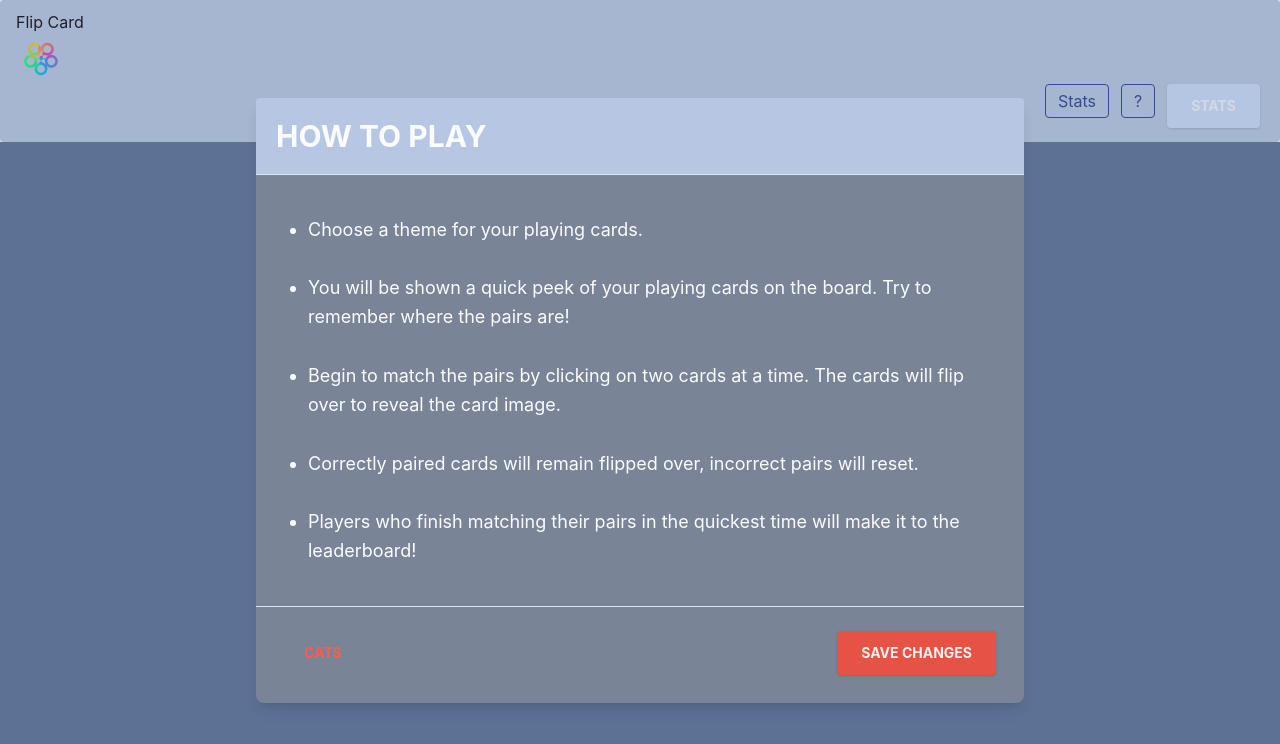
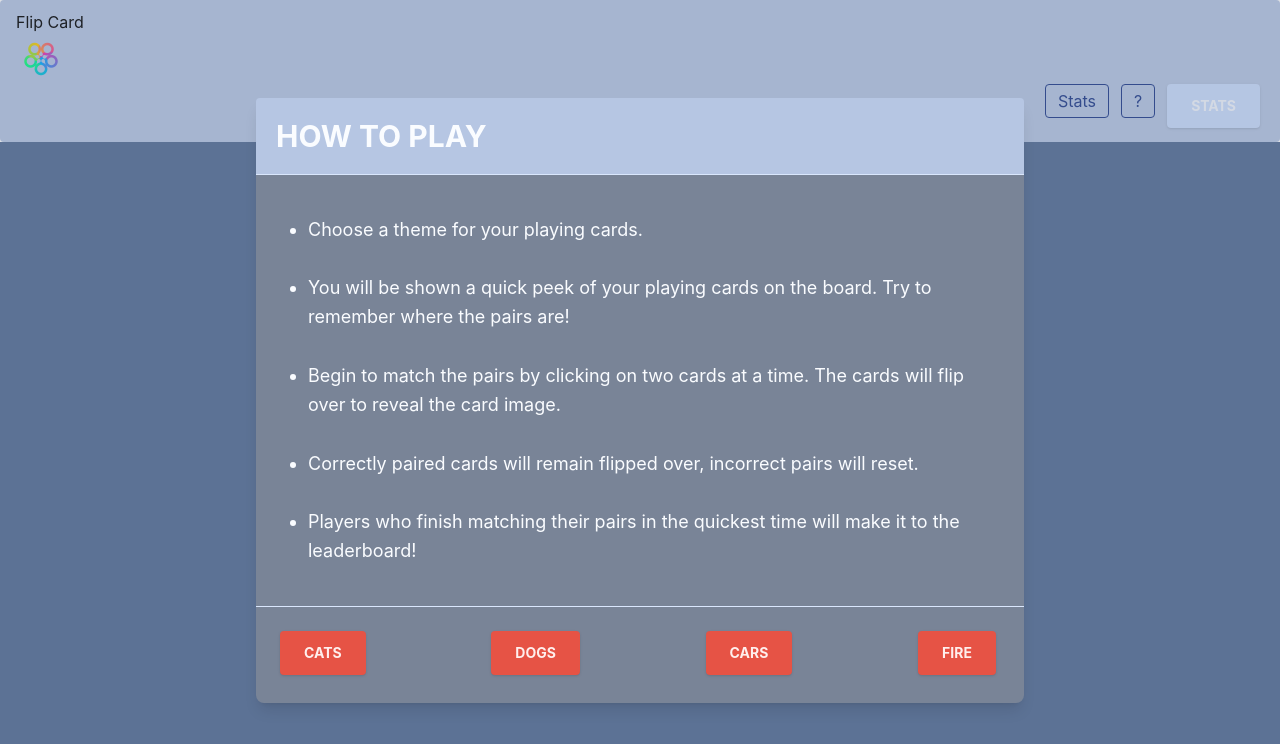
Before and after one commit to Joanne1980/FlipCard, a React (Create React App) app: page / in a window 1280 px wide. Shown: the top 744 px of the page. Built offline with nearby package versions, Linux system fonts and the light colour scheme.

Commit message:
Theme buttons added

```diff
--- a/src/components/Instructions.jsx
+++ b/src/components/Instructions.jsx
@@ -64,7 +64,7 @@ export default function Instructions({ theme, setTheme, playGame }) {
                 <div className="flex items-center justify-between p-6 border-t border-solid border-primary-400 rounded-b">
                   <button
                     value="Cats"
-                    className="text-secondary-500 background-transparent font-bold uppercase px-6 py-2 text-sm outline-none focus:outline-none mr-1 mb-1 ease-linear transition-all duration-150"
+                    className="bg-secondary-600 text-secondary-100 active:bg-secondary-400 font-bold uppercase text-sm px-6 py-3 rounded shadow hover:shadow-lg outline-none focus:outline-none mr-1 mb-1 ease-linear transition-all duration-150"
                     type="button"
                     onClick={() => {
                       setShowModal(false);
@@ -74,11 +74,37 @@ export default function Instructions({ theme, setTheme, playGame }) {
                     Cats
                   </button>
                   <button
+                    value="Dogs"
                     className="bg-secondary-600 text-secondary-100 active:bg-secondary-400 font-bold uppercase text-sm px-6 py-3 rounded shadow hover:shadow-lg outline-none focus:outline-none mr-1 mb-1 ease-linear transition-all duration-150"
                     type="button"
-                    onClick={() => setShowModal(false)}
+                    onClick={() => {
+                      setShowModal(false);
+                      playGame("Dogs");
+                    }}
                   >
-                    Save Changes
+                    Dogs
+                  </button>
+                  <button
+                    value="Cars"
+                    className="bg-secondary-600 text-secondary-100 active:bg-secondary-400 font-bold uppercase text-sm px-6 py-3 rounded shadow hover:shadow-lg outline-none focus:outline-none mr-1 mb-1 ease-linear transition-all duration-150"
+                    type="button"
+                    onClick={() => {
+                      setShowModal(false);
+                      playGame("Cars");
+                    }}
+                  >
+                    Cars
+                  </button>
+                  <button
+                    value="Fire"
+                    className="bg-secondary-600 text-secondary-100 active:bg-secondary-400 font-bold uppercase text-sm px-6 py-3 rounded shadow hover:shadow-lg outline-none focus:outline-none mr-1 mb-1 ease-linear transition-all duration-150"
+                    type="button"
+                    onClick={() => {
+                      setShowModal(false);
+                      playGame("Fire");
+                    }}
+                  >
+                    Fire
                   </button>
                 </div>
               </div>
```
